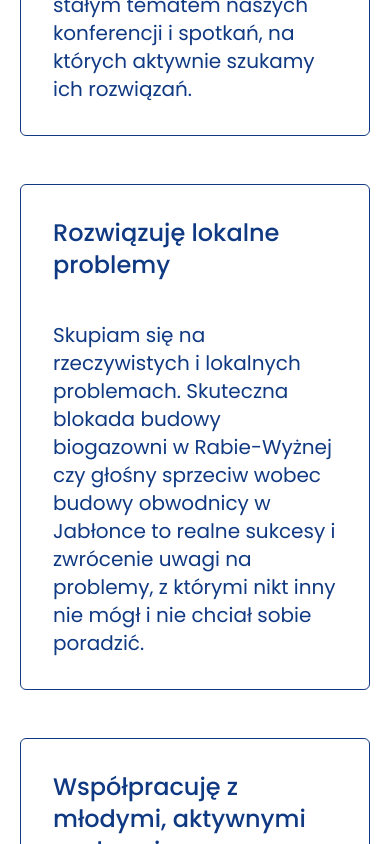
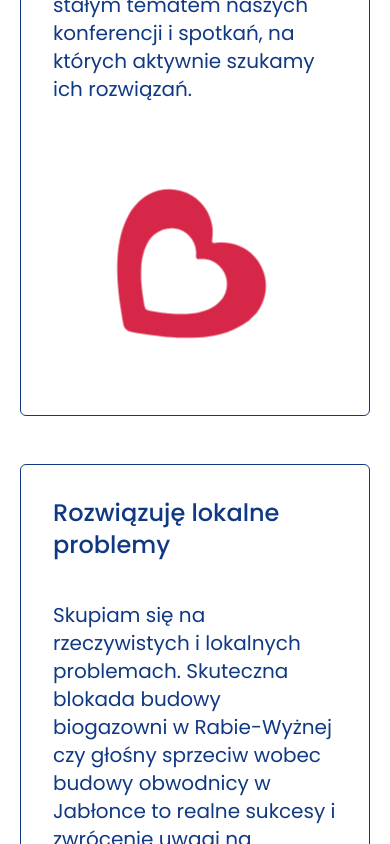
Before and after one commit to F4eNn/Weronika-smarduch-Posel, a Next.js app: page / in a window 390 px wide. Shown: the part 4340-5184 px from the top of the page. Built offline with nearby package versions, Linux system fonts and the light colour scheme.

Commit message:
feat: add smaller corrects to footer and activities

```diff
--- a/src/components/home/Activities.tsx
+++ b/src/components/home/Activities.tsx
@@ -15,7 +15,7 @@ export const Activities = () => {
 				<h2 className='mb-32 text-center text-3xl font-[500] text-darkBlue lg:text-5xl'>Działania</h2>
 				<div className='space-y-12'>
 					<div className='flex flex-col justify-between gap-12 lg:flex-row'>
-						<ActivitiesCard {...fourthCard} />
+						<ActivitiesCard {...fourthCard} isHeart={true} />
 
 						<div className='flex flex-1 flex-col gap-12'>
 							<ActivitiesCard {...firstCard} />
--- a/src/components/home/Footer.tsx
+++ b/src/components/home/Footer.tsx
@@ -14,7 +14,7 @@ import { pulseAnimation } from '@/animations/animations'
 
 export const Footer = () => {
 	const socialMedia = [
-		{ icon: <AiFillFacebook />, url: 'https://www.facebook.com/smarduch.weronika' ,label: 'facebook'},
+		{ icon: <AiFillFacebook />, url: 'https://www.facebook.com/smarduch.weronika', label: 'facebook' },
 		{ icon: <AiFillInstagram />, url: 'https://www.instagram.com/weronikasmarduch/', label: 'instagram' },
 		{ icon: <AiOutlineTwitter />, url: 'https://twitter.com/WSmarduch ', label: 'twitter' },
 	]
@@ -56,14 +56,13 @@ export const Footer = () => {
 									))}
 								</div>
 								<div className='space-y-5'>
-									<p className='flex items-center flex-col gap-1 text-lg sm:flex-row text-center'>
+									<p className='flex flex-col items-center gap-1 text-center text-lg sm:flex-row'>
 										<MdEmail size='1.5em' />
 										Email: smarduch.sztab@gmail.com
 									</p>
-									<div className='flex flex-col text-center text-lg items-center  sm:text-lg sm:items-start'>
+									<div className='flex flex-col items-center text-center text-lg  sm:items-start sm:text-lg'>
 										<p className=' mb-3 '>Chcesz pomóc? Skontaktuj się z nami!</p>
 										<span className='underline'>+48 535 329 850 </span>
-										<span className='underline'>+48 506 780 245</span>
 									</div>
 								</div>
 							</div>
--- a/src/components/ui/ActivitiesCard.tsx
+++ b/src/components/ui/ActivitiesCard.tsx
@@ -1,17 +1,31 @@
+'use client'
 import React from 'react'
 
+import HeartIcon from '../../../public/serce.svg'
+import { motion } from '@/lib/motion'
+import { pulseAnimation } from '@/animations/animations'
 type ActivitiesCardProps = {
 	title: string
 	desc: string
+	isHeart?: boolean
 }
 
-export const ActivitiesCard = ({ desc, title }: ActivitiesCardProps) => {
+export const ActivitiesCard = ({ desc, title, isHeart = false }: ActivitiesCardProps) => {
 	return (
 		<div
-			className={` flex-1 space-y-10 rounded-md border-[1px] border-darkBlue p-8 text-darkBlue  transition-transform duration-300 hover:scale-105 `}
+			className={` flex-1 space-y-20 rounded-md border-[1px] border-darkBlue p-8 text-darkBlue  transition-transform duration-300 hover:scale-105 `}
 		>
-			<h3 className='text-2xl font-[500] md:text-3xl'>{title}</h3>
-			<p className='text-xl '>{desc}</p>
+			<div className='space-y-10'>
+				<h3 className='text-2xl font-[500] md:text-3xl'>{title}</h3>
+				<p className='text-xl '>{desc}</p>
+			</div>
+			{isHeart && (
+				<motion.div {...pulseAnimation} className='ml-5 w-[200px]'>
+					<div className=' rotate-45'>
+						<HeartIcon />
+					</div>
+				</motion.div>
+			)}
 		</div>
 	)
 }
--- a/src/components/ui/AnimateHeart.tsx
+++ b/src/components/ui/AnimateHeart.tsx
@@ -5,27 +5,25 @@ import { motion } from '@/lib/motion'
 import { pathVariants, pulseAnimation } from '@/animations/animations'
 
 export const AnimateHeart = () => {
-    const [isCompleteAnimation, setIsCompleteAnimation] = useState(false)
+	const [isCompleteAnimation, setIsCompleteAnimation] = useState(false)
+
 	return (
 		<motion.svg
-			{...(isCompleteAnimation) && pulseAnimation}
+			{...(isCompleteAnimation && pulseAnimation)}
 			version='1.0'
 			xmlns='http://www.w3.org/2000/svg'
 			width='100%'
 			height='100%'
 			viewBox='0 0 900.000000 900.000000'
 			preserveAspectRatio='xMidYMid meet'
+			fill='#fff'
 		>
-			<g
-				transform='translate(0.000000,900.000000) scale(0.100000,-0.100000)'
-				className='transition-all duration-300'
-				fill='none'
-			>
+			<g transform='translate(0.000000,900.000000) scale(0.100000,-0.100000)' className='transition-all duration-300'>
 				<motion.path
 					strokeWidth={40}
 					stroke='#d72748'
 					{...pathVariants}
-                    onAnimationComplete={() => setIsCompleteAnimation(true)}
+					onAnimationComplete={() => setIsCompleteAnimation(true)}
 					d='M2651 7779 c-47 -5 -136 -21 -199 -35 -673 -151 -1206 -653 -1397
 -1316 -50 -174 -67 -306 -68 -518 0 -281 37 -516 125 -790 308 -958 1115
 -1902 2508 -2937 337 -250 645 -466 699 -491 74 -34 171 -40 257 -17 68 18
--- a/src/components/ui/PrioritieCard.tsx
+++ b/src/components/ui/PrioritieCard.tsx
@@ -32,7 +32,7 @@ export const PrioritieCard = ({ title, desc, icon, marginLeft, bg = 'bg-primary'
 				opacity: 1,
 				transition: {duration: 0.5, stiffness:50, type: 'spring'}
 			}}
-			viewport={{ once: true, margin: '-150px'}}
+			viewport={{ once: true, margin: '-50px'}}
 			className={`${bg} flex w-full flex-col  items-center justify-between gap-7  lg:w-max  lg:flex-row ${marginLeft} rounded-2xl p-8 text-center   text-white  lg:p-12`}
 		>
 			<div className=' mb-auto max-w-[625px] space-y-10 overflow-hidden text-center lg:text-left'>
```
